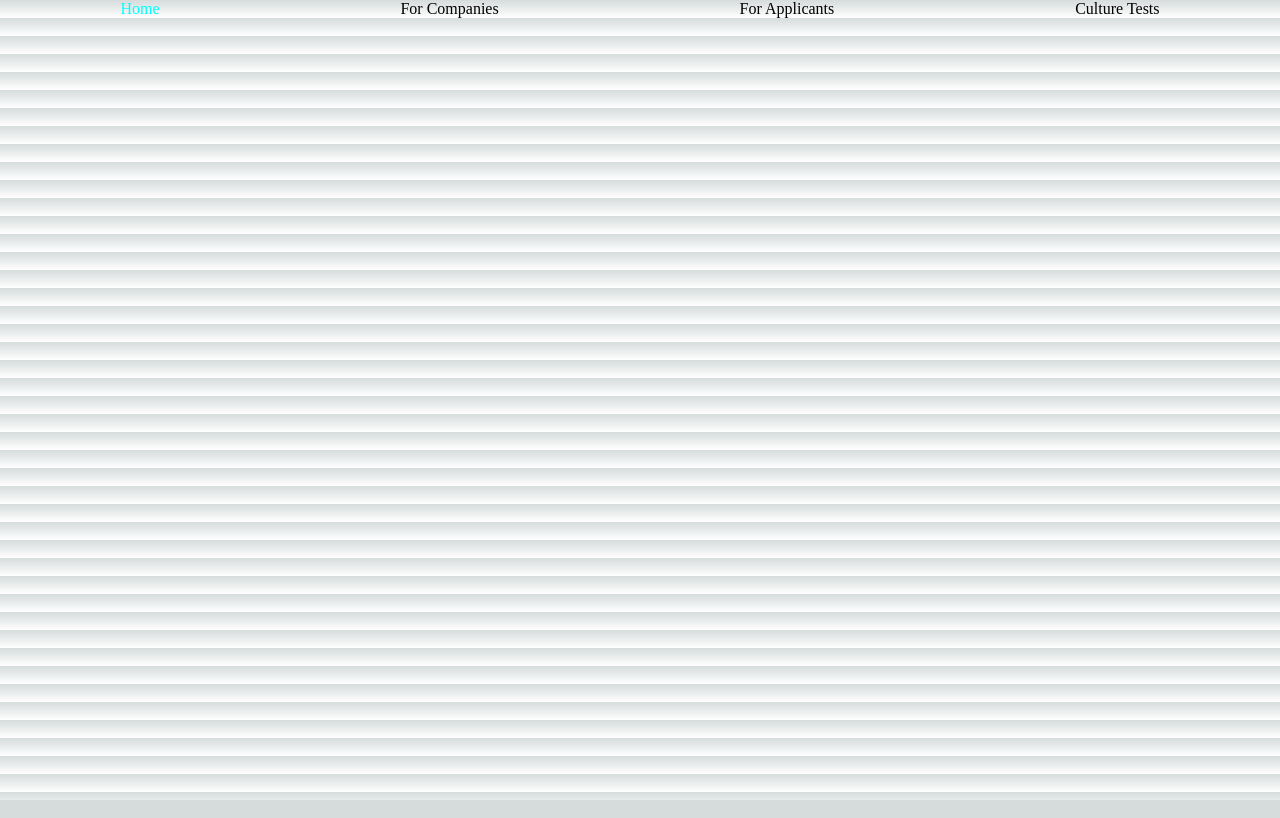
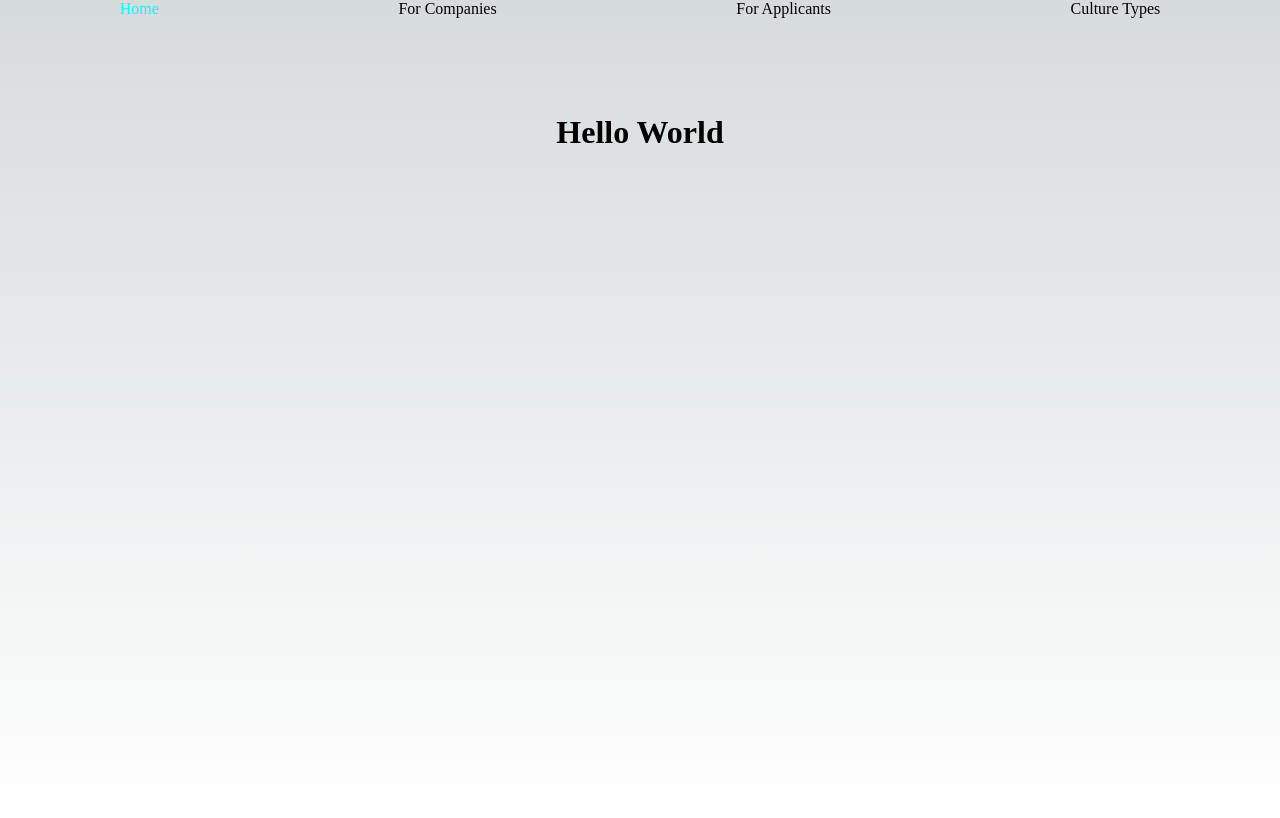
Before and after one commit to svetoslavpachev/Culture-Matcher, a Next.js app: page / in a window 1280 px wide. Built offline with nearby package versions, Linux system fonts and the light colour scheme.

Commit message:
created pages

```diff
--- a/src/components/nav/nav-list.js
+++ b/src/components/nav/nav-list.js
@@ -5,25 +5,42 @@ export default function NavList(props) {
   const router = useRouter();
 
   return (
+    <>
       <header className={styles.container}>
         <Link href="/">
-        <p className={router.asPath === "/" && styles.active}>Home</p>
+          <p className={router.asPath === "/" ? styles.active : undefined}>
+            Home
+          </p>
         </Link>
         <Link href="/companies">
-        <p className={router.asPath === "/companies" && styles.active}>
+          <p
+            className={
+              router.asPath === "/companies" ? styles.active : undefined
+            }
+          >
             For Companies
           </p>
         </Link>
         <Link href="/applicants">
-        <p className={router.asPath === "/applicants" && styles.active}>
+          <p
+            className={
+              router.asPath === "/applicants" ? styles.active : undefined
+            }
+          >
             For Applicants
           </p>
         </Link>
-      <Link href="/culture-test">
-        <p className={router.asPath === "/culture-test" && styles.active}>
-          Culture Tests
+        <Link href="/culture-types">
+          <p
+            className={
+              router.asPath === "/culture-types" ? styles.active : undefined
+            }
+          >
+            Culture Types
           </p>
         </Link>
       </header>
+      <main className={styles.main}>{props.children}</main>
+    </>
   );
 }
--- /dev/null
+++ b/src/pages/applicants/index.js
@@ -0,0 +1,5 @@
+const Applicants = (props) => {
+  return <h1>Hey Applicants</h1>;
+};
+
+export default Applicants;
--- /dev/null
+++ b/src/pages/companies/index.js
@@ -0,0 +1,5 @@
+const Companies = (props) => {
+  return <h1>Hey Companies</h1>;
+};
+
+export default Companies;
--- /dev/null
+++ b/src/pages/culture-types/index.js
@@ -0,0 +1,5 @@
+const CultureTypes = (props) => {
+  return <h1>Hey CultureTypes</h1>;
+};
+
+export default CultureTypes;
--- a/src/pages/index.js
+++ b/src/pages/index.js
@@ -1,5 +1,4 @@
 import Head from "next/head";
-import Image from "next/image";
 import styles from "@/styles/Home.module.css";
 
 export default function Home() {
@@ -12,7 +11,7 @@ export default function Home() {
         <link rel="icon" href="/favicon.ico" />
       </Head>
       <main className={`${styles.main}`}>
-        <h1>Hello World</h1>
+        <h1 className={styles.hello}>Hello World</h1>
       </main>
     </>
   );
--- a/src/styles/Home.module.css
+++ b/src/styles/Home.module.css
@@ -97,7 +97,7 @@
 
 .center::before,
 .center::after {
-  content: '';
+  content: "";
   left: 50%;
   position: absolute;
   filter: blur(45px);
```
Lines whose indentation alone changed are shown as unchanged.
